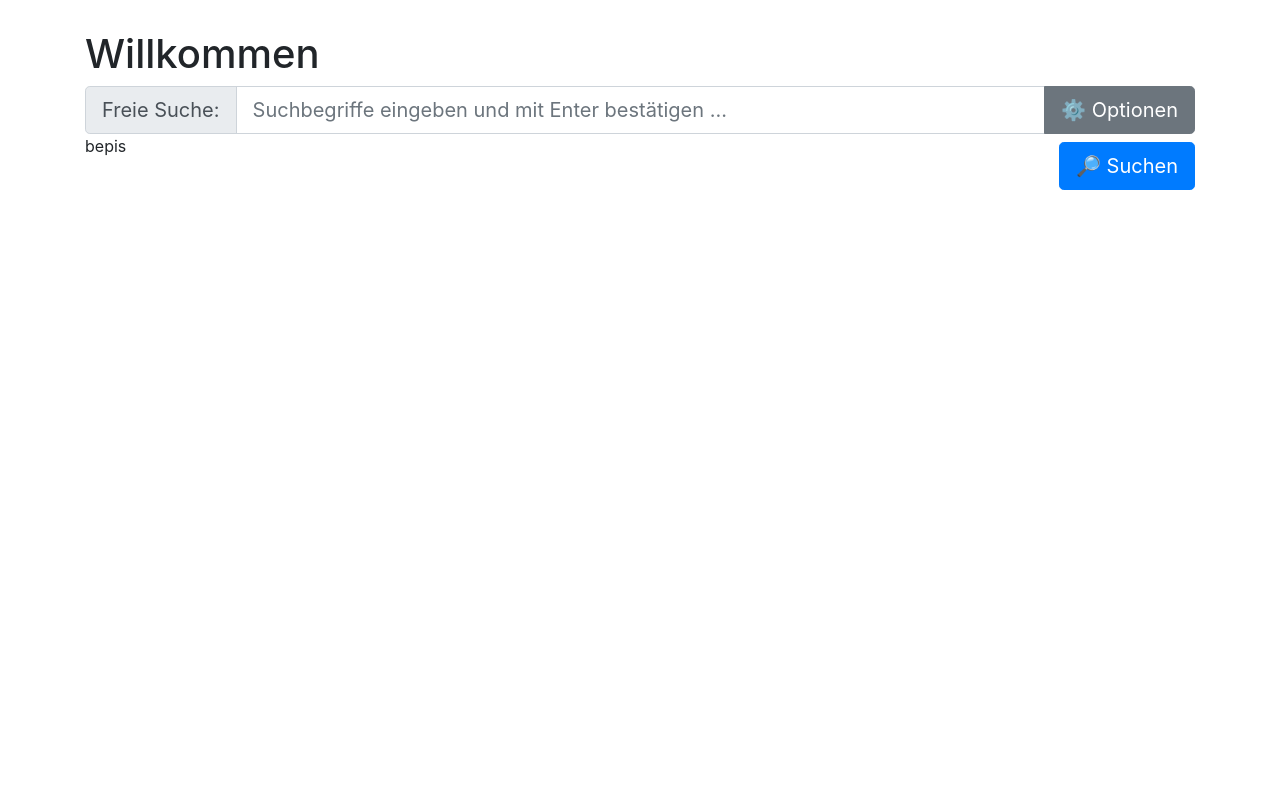
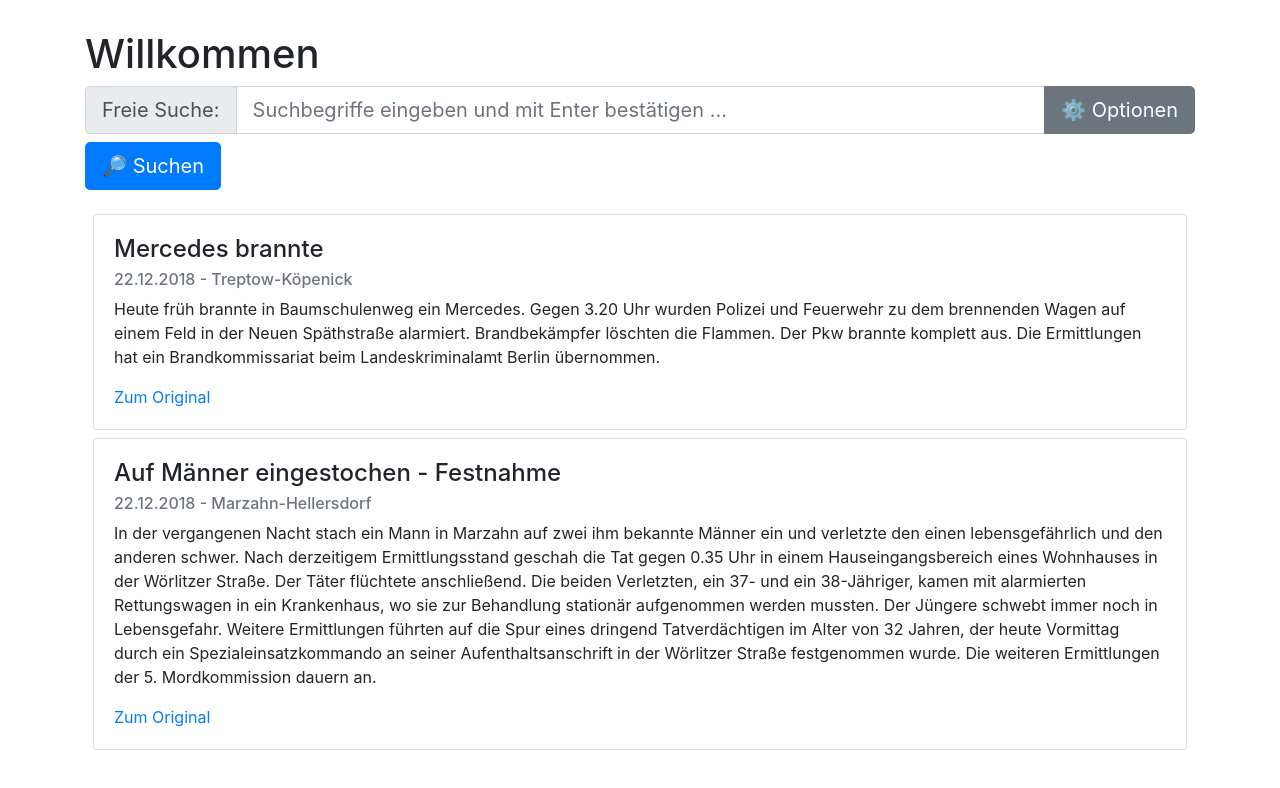
Before and after one commit to SemantischeSucheHTW/frontend, a Vue app: page /#/ in a window 1280 px wide. Shown: the top 788 px of the page. Built offline with nearby package versions, Linux system fonts and the light colour scheme.

Commit message:
Added search result cards

```diff
--- a/src/components/Default.vue
+++ b/src/components/Default.vue
@@ -54,18 +54,26 @@
             </b-form-group>
         </b-card>
         </b-collapse>
-        <b-button class="mt-2 float-right" size="lg" variant="primary" @click="getResults">
-            🔎 Suchen
-        </b-button>
-        {{fullQuery}}
+            <b-button class="mt-2" size="lg" variant="primary" @click="getResults">
+                🔎 Suchen
+            </b-button>
+            <ul class="mt-3 pl-2 pr-2 pt-2 pb-2" style="list-style-type: none;">
+                <li v-for="result in results" class="mb-2">
+                    <SearchResult :result="result"></SearchResult>
+                </li>
+            </ul>
     </div>
 </template>
 
 <script>
     import http from './../core/http';
+    import SearchResult from '@/components/SearchResult.vue'
 
     export default {
         name: 'Default',
+        components: {
+            SearchResult: SearchResult
+        },
         computed: {
             fromDateState () {
                 return this.fromActive ? /^[0-9]{4}.[0-9]{2}.[0-9]{2}$/.test(this.fromDate) : null
@@ -87,6 +95,14 @@
                 searchQuery: '',
                 fullQuery: 'bepis',
                 results: [
+                    {
+                        title: 'Mercedes brannte',
+                        date: '22.12.2018',
+                        district: 'Treptow-Köpenick',
+                        number: '2676',
+                        text: 'Heute früh brannte in Baumschulenweg ein Mercedes. Gegen 3.20 Uhr wurden Polizei und Feuerwehr zu dem brennenden Wagen auf einem Feld in der Neuen Späthstraße alarmiert. Brandbekämpfer löschten die Flammen. Der Pkw brannte komplett aus. Die Ermittlungen hat ein Brandkommissariat beim Landeskriminalamt Berlin übernommen.',
+                        link: 'https://www.berlin.de/polizei/polizeimeldungen/pressemitteilung.769783.php'
+                    },
                     {
                         title: 'Auf Männer eingestochen - Festnahme',
                         date: '22.12.2018',
--- /dev/null
+++ b/src/components/SearchResult.vue
@@ -0,0 +1,25 @@
+<template>
+    <div>
+        <b-card :title="result.title"
+                :sub-title="result.date + ' - ' + result.district">
+            <p class="card-text">
+                {{result.text}}
+            </p>
+            <b-link target="_blank" :href="result.link"
+                    class="card-link">Zum Original</b-link>
+        </b-card>
+    </div>
+</template>
+
+<script>
+    export default {
+        name: 'SearchResult',
+        props: [
+            'result'
+        ]
+    }
+</script>
+
+<style scoped>
+
+</style>
```
